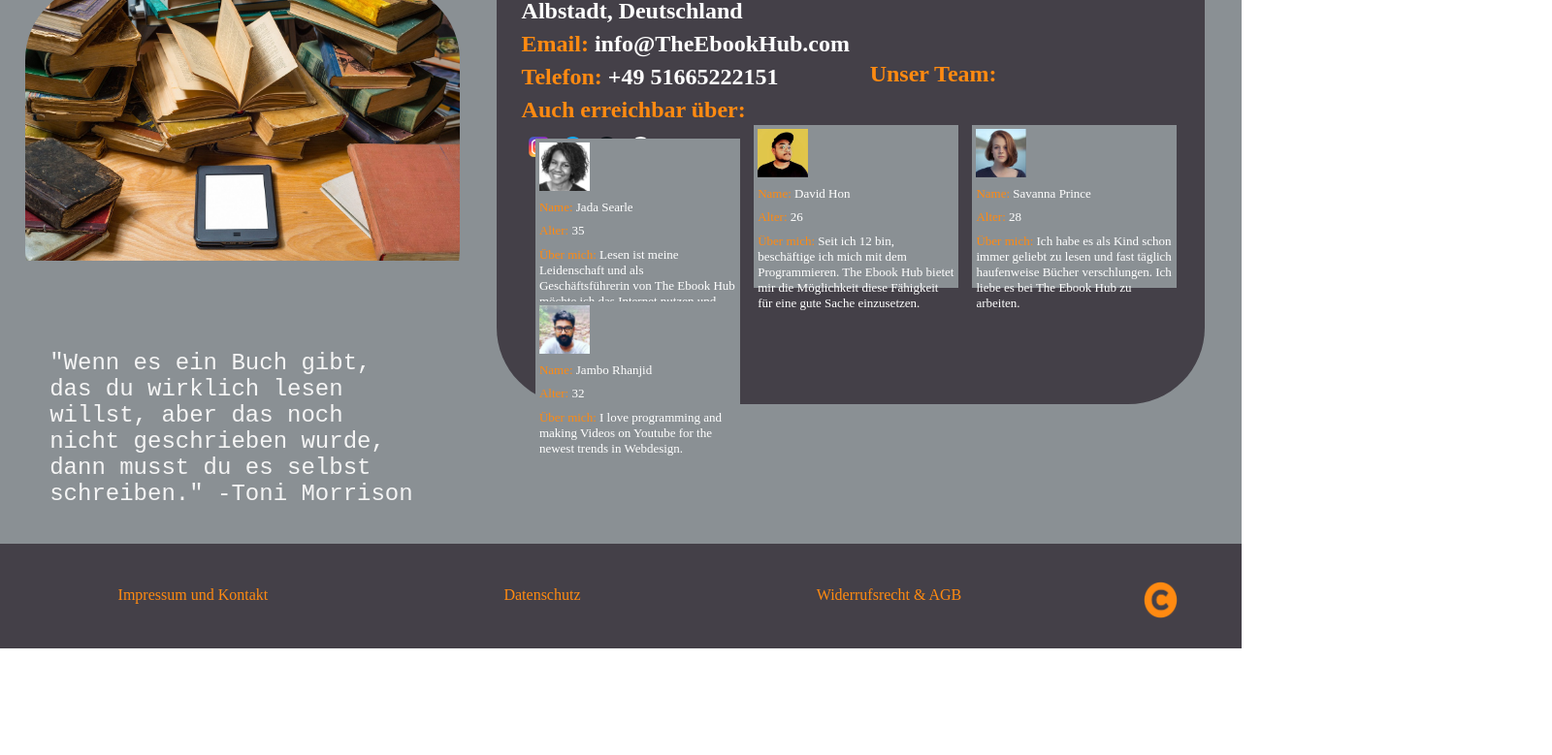
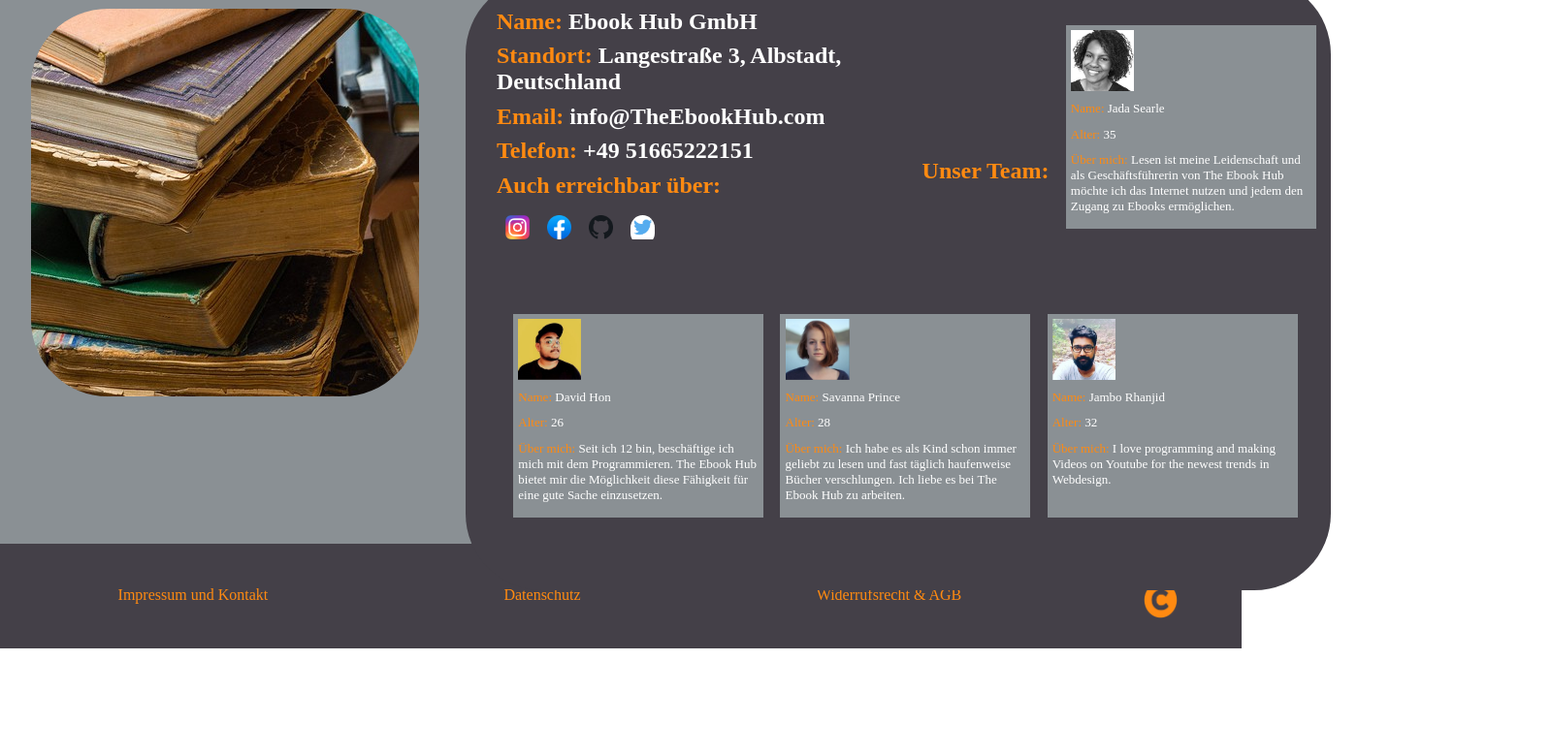
Before and after one commit to cr4kn4x/WebAnwendungen, a plain HTML site: page Frontend/Impressum.html in a window 1280 px wide. Shown: the part 249-1028 px from the top of the page at 97% size, 1600 px wide, since content can reach past the window. Before the commit the page ends 918 px from the top, so only its background shows below. Drawn offline with nearby package versions, Linux system fonts and the light colour scheme.

Commit message:
Impressum CSS

```diff
--- a/Frontend/CSS/impressum.css
+++ b/Frontend/CSS/impressum.css
@@ -6,15 +6,28 @@
     padding-left: 2%;
 }
 
+
+button:hover{
+    cursor:pointer;
+}
+
+.sub_main{
+    min-width: 1600px;
+    width: auto;
+    height: 1000px;
+}
+
 #first {
+    background-color:beige ;
     background: url(../sources/eBook-Reader-in-Buecherregal-658x370-0e0b935072d99e2a.jpg);
-    background-size: contain;
-    background-repeat: no-repeat;
-    width: 35%;
-    height: 49%;
+    float:left;
+    display: block;
+    width: 400px;
+    height: 400px;
     border-radius: 79px;
     margin: 2%;
 }
+
 
 #subtext {
     color: whitesmoke;
@@ -25,12 +38,12 @@
 }
 
 #second {
-    position: absolute;
+    height: 600px;
+    width: 860px;
+    margin-left: 30%;
+    display: block;
+    position: relative;
     background-color: #444048;
-    width: 55%;
-    height: 60%;
-    top: 20%;
-    right: 3%;
     border-radius: 79px;
     padding-top: 2%;
     padding-left: 2%;
@@ -78,6 +91,12 @@
 #second span {
     color: #FF8A11;
 }
+
+.container{
+    min-height: 200px;
+    min-width: 150px;
+}
+
 #second button.logos {
     background-size: contain;
     background-repeat: no-repeat;
--- a/Frontend/Impressum.html
+++ b/Frontend/Impressum.html
@@ -29,13 +29,18 @@
         </div>
 
         <div id="main">
+
+            <div class="sub_main">
+
             <div id="beschreibung">
                 <h1>Impressum</h1>
             </div>
+
             <div id="first"></div>
-            <div id="subtext">"Wenn es ein Buch gibt, das du wirklich lesen willst, aber das noch nicht geschrieben
-                wurde, dann musst du es selbst schreiben." -Toni Morrison
-            </div>
+
+
+
+
 
             <div id="second">
                 <div id="container0">
@@ -89,8 +94,13 @@
                         <p><span>Über mich:</span> I love programming and making Videos on
                         Youtube for the newest trends in Webdesign.</p>
                     </div>
+
+            </div>
+
             </div>
         </div>
+
+
 
         <div id="footer">
             <div id="selectFooter" class="FooterElemente">
```
